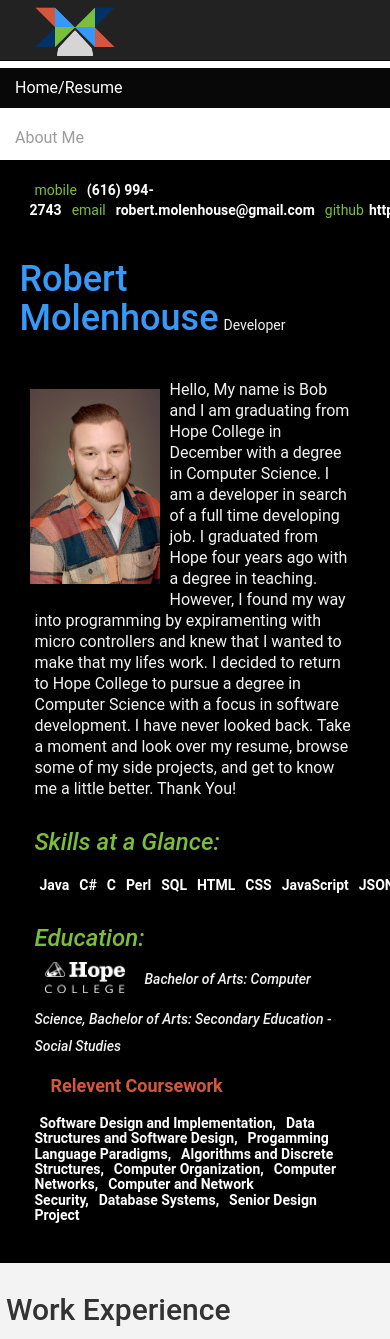
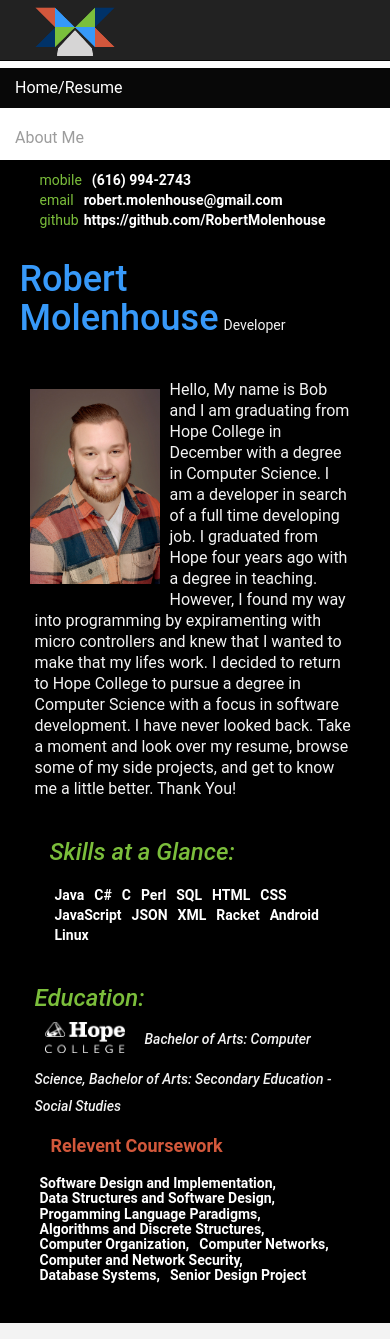
Before and after one commit to RobertMolenhouse/RobertMolenhouse-Resume-Site, a plain HTML site: page index.html in a window 390 px wide. Shown: the top 1339 px of the page. Drawn offline with nearby package versions, Linux system fonts and the light colour scheme.

Commit message:
changes KAM link to a more complete page on the site, fixed the styleing issues with skills and contact info  lists to scale to mobile better.

```diff
--- a/css/style.css
+++ b/css/style.css
@@ -34,6 +34,10 @@ h6 {
 }
 .clear-fix {
   overflow: auto;
+}
+
+#skills-div{
+  display: inline-block;
 }
 
 #coursework_h5{
@@ -131,7 +135,7 @@ h5 {
 }
 
 #topContacts{
-  display: inline-block;
+  list-style: none;
 }
 .date-text {
   font-style: italic;
@@ -202,7 +206,7 @@ a {
 /* TODO: Replace with image later */
 
 #skills {
-  display: inline;
+  float: left;
 }
 
 .flex-box {
@@ -226,11 +230,13 @@ a {
 }
 
 ul {
-  list-style-type: none;
+  list-style: none;
+
 }
 
 li{
-  display : inline;
+  position: relative;
+  display: inline-table;
 }
 
 .logo_img{
@@ -327,7 +333,6 @@ span {
 }
 
 @media only screen and (min-width: 1100px) {
-  #skills-h3,
   .biopic {
     display: block;
   }
--- a/index.html
+++ b/index.html
@@ -27,7 +27,7 @@
       </nav>
     <div id="header" class="center-content clear-fix">
 
-      <ul id="topContacts" class="flex-box"></ul><br>
+      <ul id="topContacts" class="col-sm-12"></ul>
     </div>
     <div style="clear: both;"></div>
 
--- a/js/helper.js
+++ b/js/helper.js
@@ -17,7 +17,7 @@ var HTMLlocation = '<li class="flex-item"><span class="orange-text">location</sp
 var HTMLbioPic = '<img src="%data%" class="biopic">';
 var HTMLwelcomeMsg = '<p id="welcome-message" class="col-md-6">%data%</p>';
 
-var HTMLskillsStart = '<h3 id="skills-h3" class="col-md-10">Skills at a Glance:</h3><ul id="skills" class="col-md-8"></ul>';
+var HTMLskillsStart = '<div id="skills-div" class="col-sm-8"><h3 id="skills-h3" class="col-sm-8">Skills at a Glance:</h3><ul id="skills" class="col-sm-8"></ul></div>';
 var HTMLskills = '<li class="flex-item"><span class="white-text">%data%</span></li>';
 
 var HTMLworkStart = '<div class="work-entry"></div>';
--- a/js/json.js
+++ b/js/json.js
@@ -160,7 +160,7 @@ var projects = {
             "name" : "Kruizinga Art Museum Online Exhbition - Link to Website",
             "description" : "The Hope College Art Museum wanted a way to display their collection online.  I am part of a team of four seniors working to create a website to allow the entire collection to be acessable online.  We worked with the Collective Access open source platform to create a database and website for the museums collection.  It should be noted that this site is still under active development and may be unavailable or unfinished.",
             "image" : "images/kam.png",
-            "url" : "http://providence.hope.edu/media/pawtucket/"
+            "url" : "http://providence.hope.edu/media/pawtucket/index.php/Browse/objects/facet/occurrence_facet_107/id/6/view/images/key/e7ea7a9363bf62768d1a37a4a0c78efa"
         },
         {
             "name" : "Race Dash",
```
